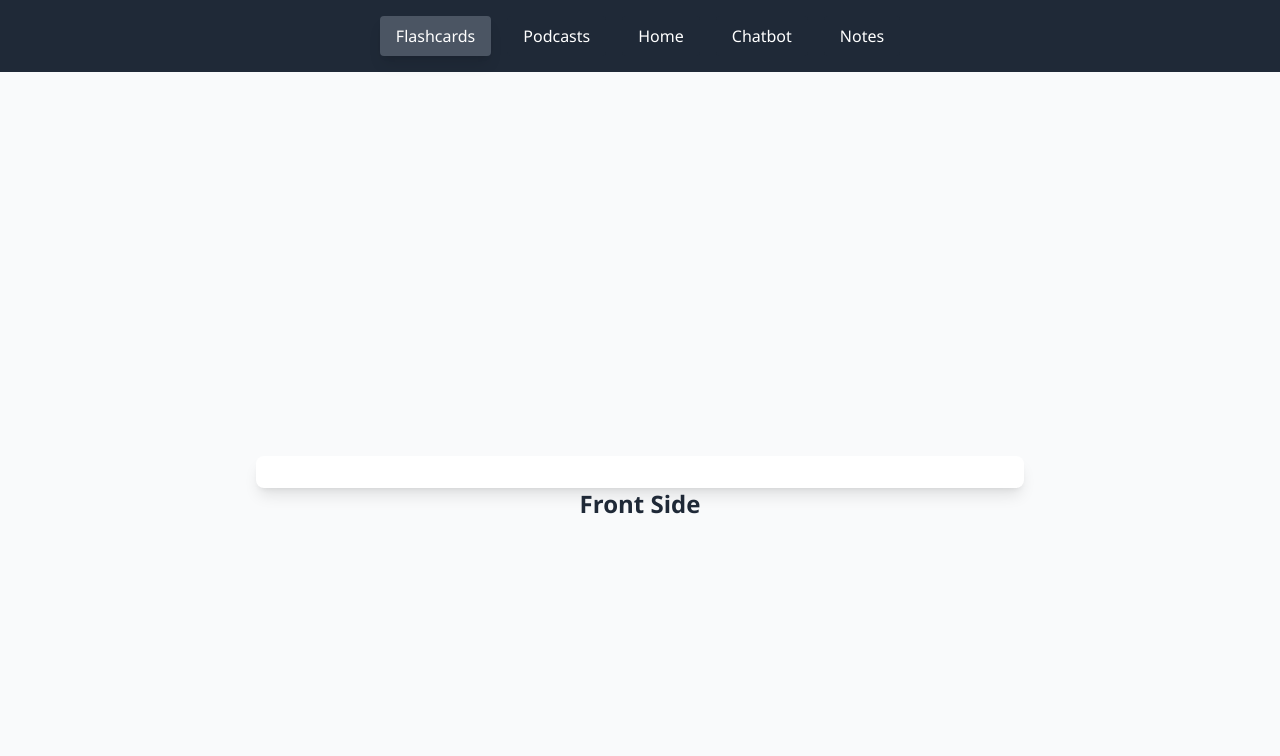
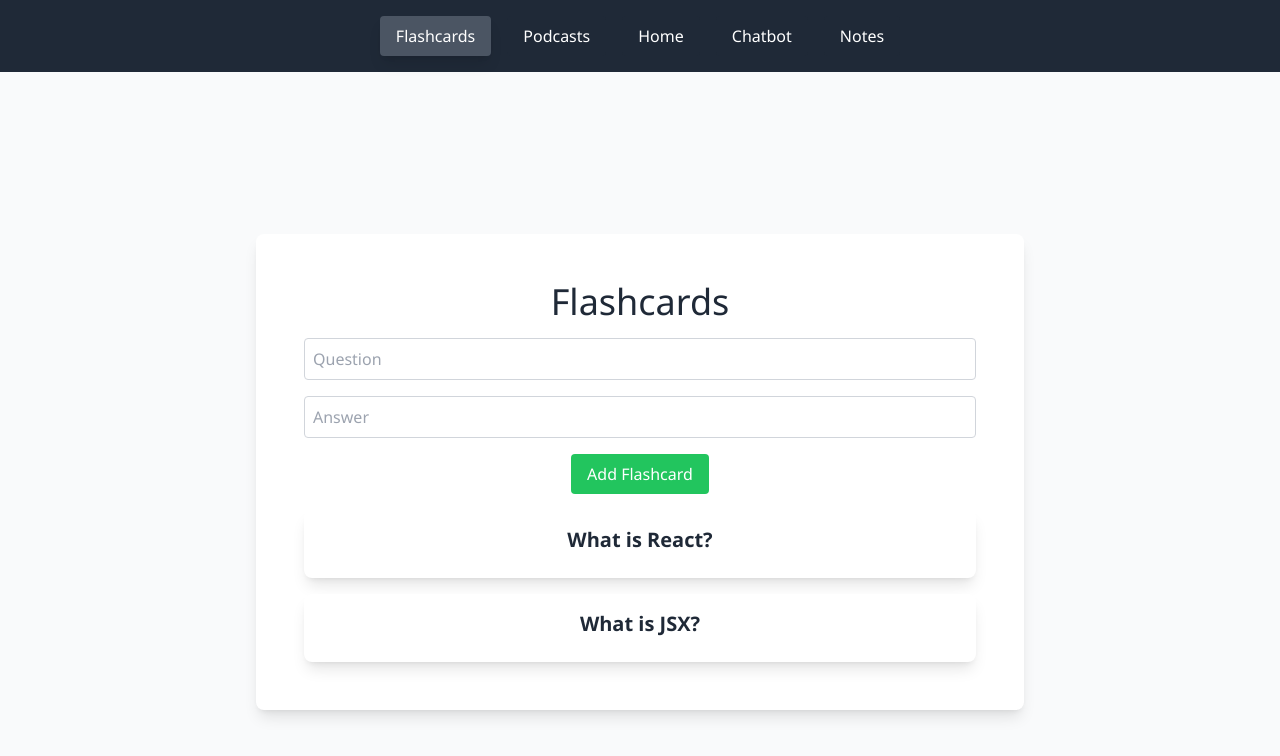
Before and after one commit to LEDMOV/Delphi-WEB, a React (Create React App) app: page /flashcards in a window 1280 px wide. Shown: the top 756 px of the page. Built offline with nearby package versions, Linux system fonts and the light colour scheme.

Commit message:
I beg of the JavaScript Deities that I fixed this...

```diff
--- a/src/components/pages/Flashcards.js
+++ b/src/components/pages/Flashcards.js
@@ -1,25 +1,109 @@
 import React, { useState } from 'react';
 import './Flashcards.css';
 
-const FlipCardTest = () => {
+const Flashcards = () => {
+  const [flashcards, setFlashcards] = useState([
+    { id: 1, question: 'What is React?', answer: 'A JavaScript library for building user interfaces.' },
+    { id: 2, question: 'What is JSX?', answer: 'A syntax extension for JavaScript that looks similar to XML.' },
+  ]);
+  const [fullscreenCard, setFullscreenCard] = useState(null);
   const [flipped, setFlipped] = useState(false);
+  const [newCard, setNewCard] = useState({ question: '', answer: '' });
 
-  const toggleFlip = () => {
+  const toggleFullscreen = (card) => {
+    setFullscreenCard(card);
+    setFlipped(false);
+  };
+
+  const toggleFlip = (e) => {
+    e.stopPropagation();
     setFlipped(!flipped);
   };
 
+  const handleOverlayClick = () => {
+    setFullscreenCard(null);
+    setFlipped(false);
+  };
+
+  const handleInputChange = (e) => {
+    const { name, value } = e.target;
+    setNewCard({ ...newCard, [name]: value });
+  };
+
+  const handleAddCard = (e) => {
+    e.preventDefault();
+    if (newCard.question && newCard.answer) {
+      setFlashcards([...flashcards, { ...newCard, id: flashcards.length + 1 }]);
+      setNewCard({ question: '', answer: '' });
+    }
+  };
+
   return (
-    <div className="flip-card" onClick={toggleFlip}>
-      <div className={`flip-card-inner ${flipped ? 'flip' : ''}`}>
-        <div className="flip-card-front p-8 flex items-center justify-center">
-          <h2 className="text-2xl font-bold text-gray-800">Front Side</h2>
+    <div className="text-center font-custom p-8">
+      <h1 className="text-4xl mb-4 text-gray-800">Flashcards</h1>
+      <form onSubmit={handleAddCard} className="mb-4">
+        <div className="mb-2">
+          <input
+            type="text"
+            name="question"
+            value={newCard.question}
+            onChange={handleInputChange}
+            placeholder="Question"
+            className="w-full p-2 border border-gray-300 rounded mb-2"
+            required
+          />
         </div>
-        <div className="flip-card-back p-8 flex items-center justify-center">
-          <h2 className="text-2xl font-bold text-gray-800">Back Side</h2>
+        <div className="mb-2">
+          <input
+            type="text"
+            name="answer"
+            value={newCard.answer}
+            onChange={handleInputChange}
+            placeholder="Answer"
+            className="w-full p-2 border border-gray-300 rounded mb-2"
+            required
+          />
         </div>
+        <button
+          type="submit"
+          className="py-2 px-4 bg-green-500 text-white rounded hover:bg-green-600 transition duration-300"
+        >
+          Add Flashcard
+        </button>
+      </form>
+      <div className={`grid gap-4 ${fullscreenCard ? 'hidden' : ''}`}>
+        {flashcards.map(card => (
+          <div
+            key={card.id}
+            className="p-4 bg-white shadow-lg rounded-lg transform transition duration-300 hover:scale-105 cursor-pointer"
+            onClick={() => toggleFullscreen(card)}
+          >
+            <h2 className="text-xl font-bold mb-2 text-gray-800">{card.question}</h2>
+          </div>
+        ))}
       </div>
+      {fullscreenCard && (
+        <div
+          className="fixed inset-0 bg-gray-900 bg-opacity-75 flex items-center justify-center z-50 p-8"
+          onClick={handleOverlayClick}
+        >
+          <div
+            className="flip-card relative bg-white shadow-lg rounded-lg max-w-3xl w-full h-3/4 transform transition duration-300"
+            onClick={toggleFlip}
+          >
+            <div className={`flip-card-inner ${flipped ? 'flip' : ''}`}>
+              <div className="flip-card-front p-8 flex items-center justify-center">
+                <h2 className="text-2xl font-bold text-gray-800">{fullscreenCard.question}</h2>
+              </div>
+              <div className="flip-card-back p-8 flex items-center justify-center">
+                <h2 className="text-2xl font-bold text-gray-800">{fullscreenCard.answer}</h2>
+              </div>
+            </div>
+          </div>
+        </div>
+      )}
     </div>
   );
 };
 
-export default FlipCardTest;
+export default Flashcards;
```
